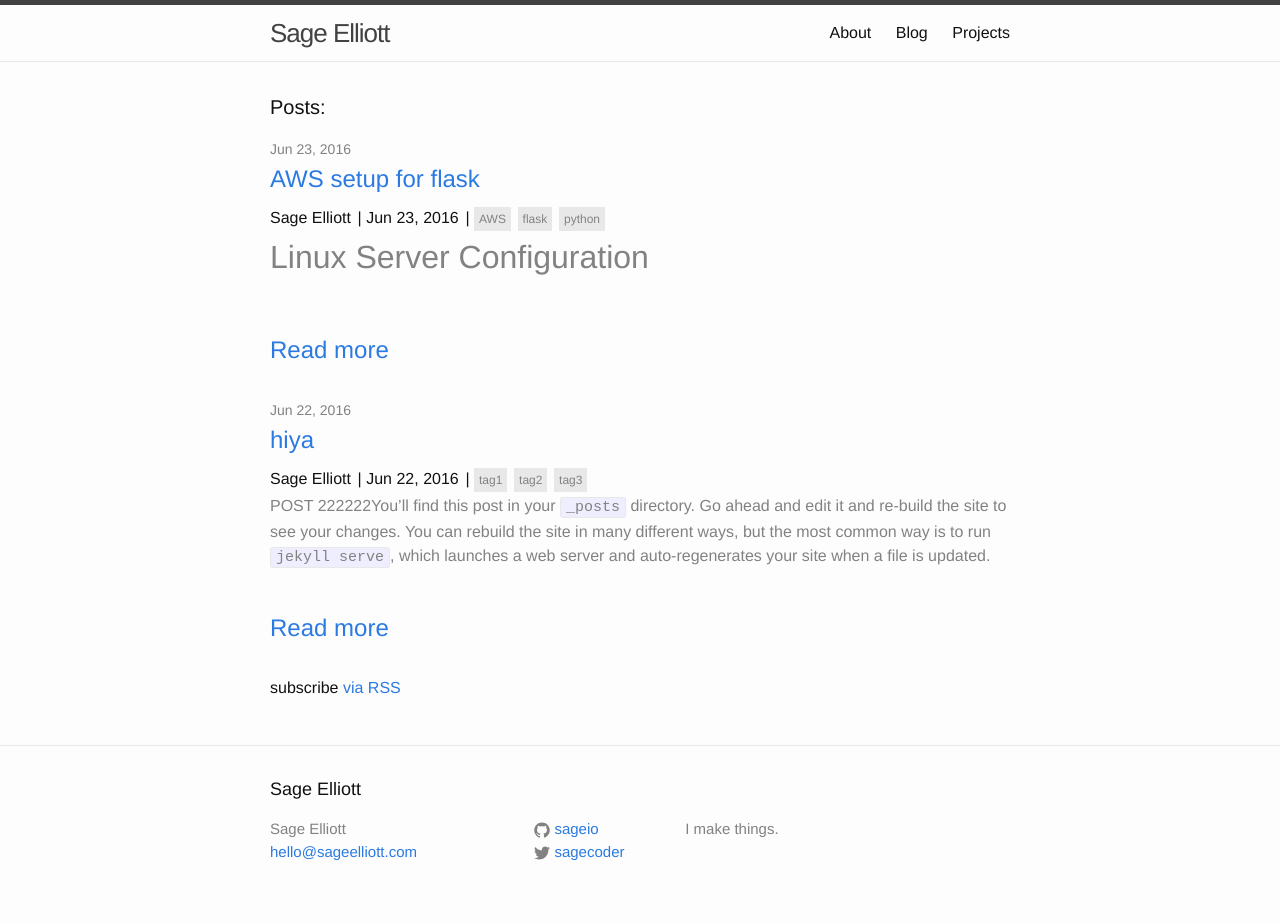
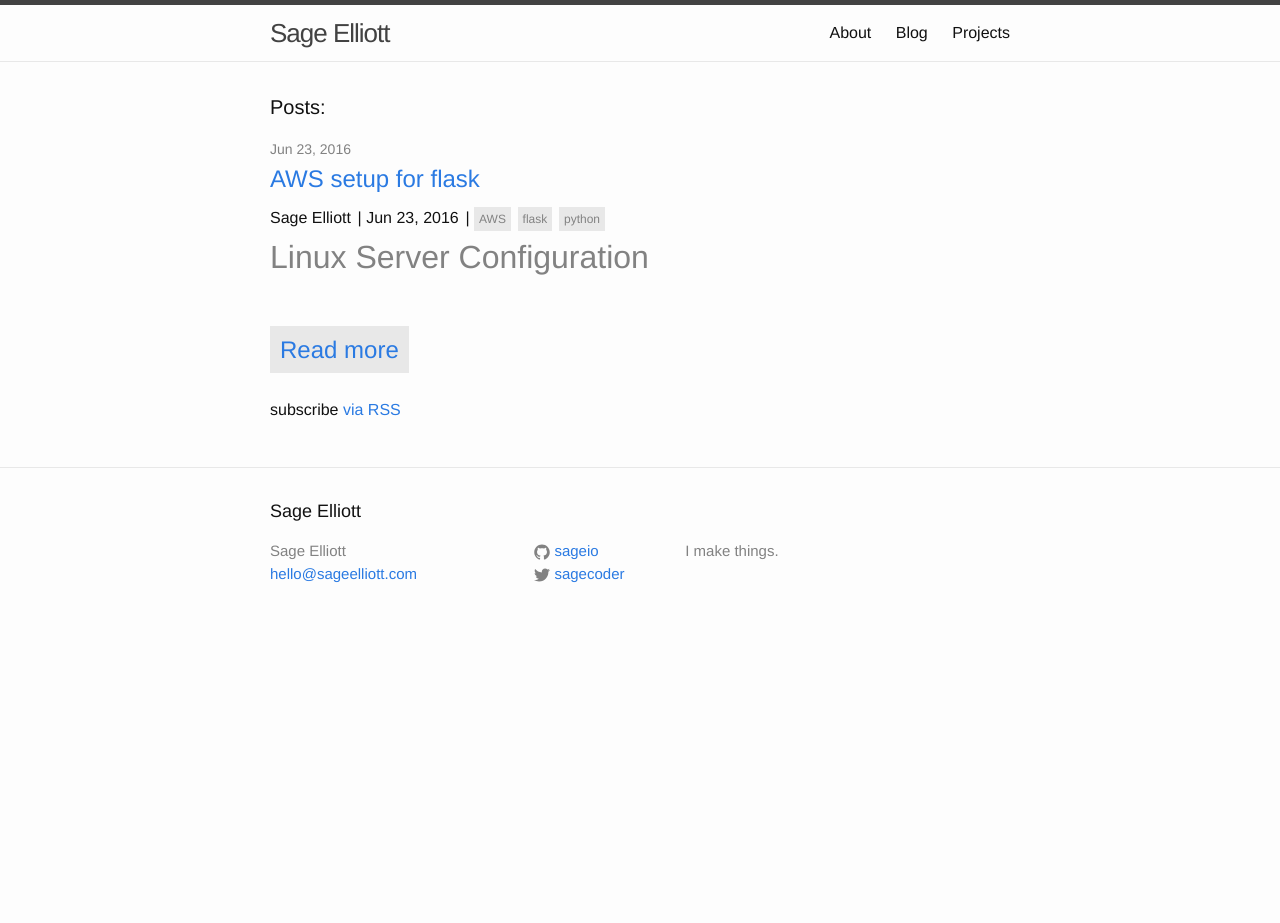
Before and after one commit to sagecodes/sage-blog, a Jekyll site: the page built from blog.md, in a window 1280 px wide. Built offline with Jekyll 4.4.1, drawn with Linux system fonts in a browser that asks for light colours; after the commit the page ends 900 px from its top, so only the background shows below that.

Commit message:
unpublish sample jykyl post and add button styling to posts in blog section

```diff
--- a/_posts/2016-06-22-welcome-to-jekyll.markdown
+++ b/_posts/2016-06-22-welcome-to-jekyll.markdown
@@ -5,7 +5,7 @@
 categories: post
 tags: tag1 tag2 tag3
 author: Sage Elliott
-published: true
+published: false
 ---
 POST 222222You’ll find this post in your `_posts` directory. Go ahead and edit it and re-build the site to see your changes. You can rebuild the site in many different ways, but the most common way is to run `jekyll serve`, which launches a web server and auto-regenerates your site when a file is updated.
 
--- a/blog.md
+++ b/blog.md
@@ -31,7 +31,7 @@
 
 
             <br>
-          <a href="{{post.url | prepend: site.baseurl }}"> Read more</a>
+          <a class="btn" href="{{post.url | prepend: site.baseurl }}"> Read more</a>
 
           </div>
         </h2>
```
